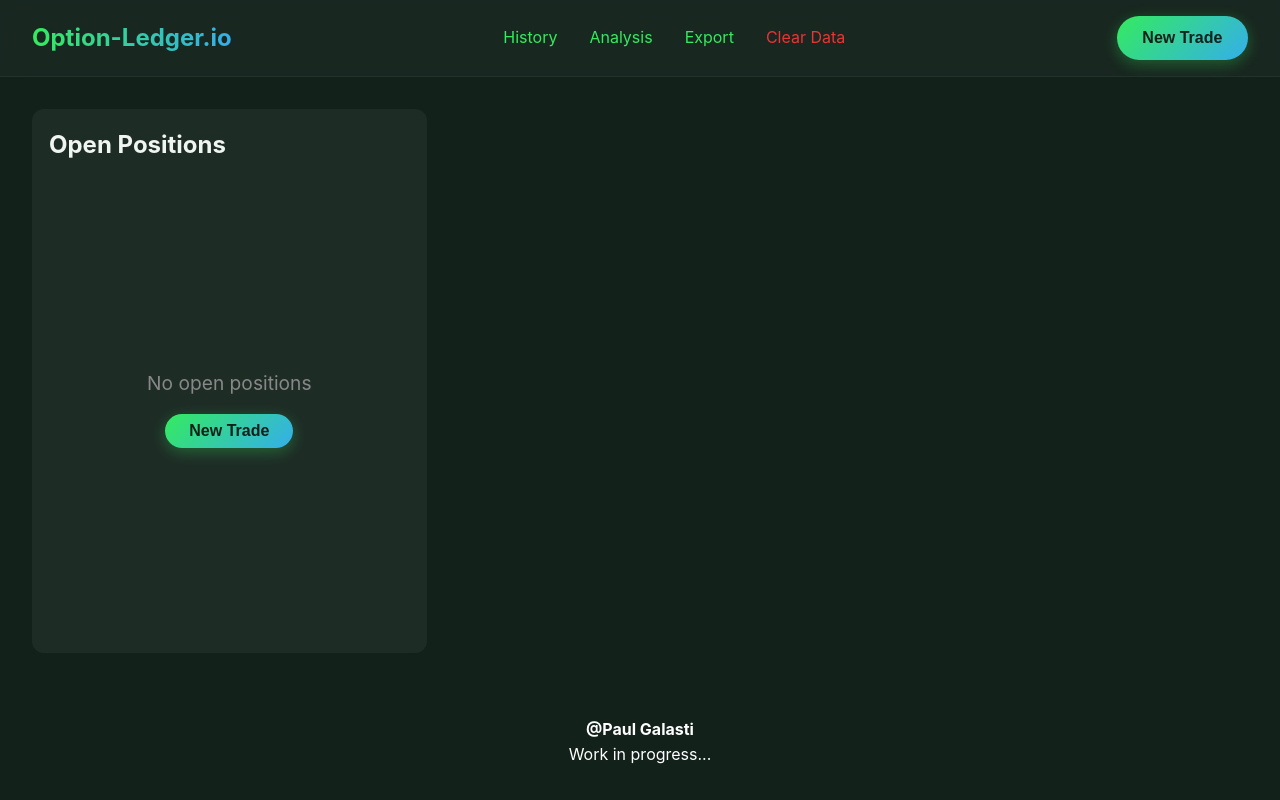
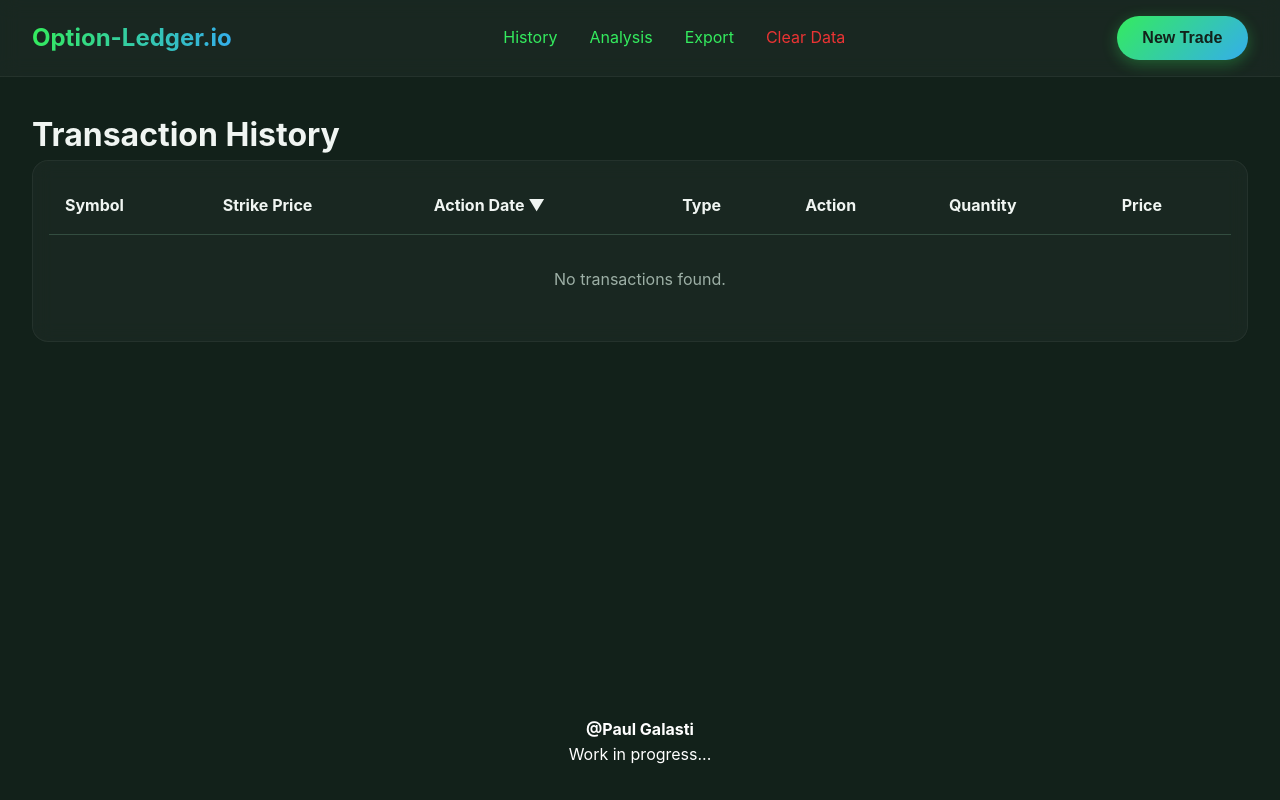
Before and after one commit to pgalasti/option-ledger, a React (Vite) app: page / in a window 1280 px wide. Both pictures are taken after a click on the link "History". Built offline with nearby package versions, Linux system fonts and the light colour scheme.

Commit message:
Added transaction history and navigation back to open positions.

```diff
--- a/src/App.jsx
+++ b/src/App.jsx
@@ -2,6 +2,7 @@ import React, { useState } from 'react';
 import Navbar from './components/Navbar';
 import Footer from './components/Footer';
 import Dashboard from './components/Dashboard';
+import History from './components/History';
 import NewTradeForm from './components/NewTradeForm';
 
 import { LocalDataPersistence } from './services/util/LocalDataPersistence';
@@ -19,6 +20,7 @@ function App() {
   const [isNewTradeOpen, setIsNewTradeOpen] = useState(false);
   const [editingPosition, setEditingPosition] = useState(null);
   const [tradeMode, setTradeMode] = useState('NEW'); // 'NEW', 'EDIT', 'CLOSE'
+  const [currentView, setCurrentView] = useState('DASHBOARD'); // 'DASHBOARD', 'HISTORY'
 
   const handleSaveTrade = (newTrade) => {
     const newPositions = repo.save(newTrade);
@@ -132,13 +134,17 @@ function App() {
 
   return (
     <div className="app-container">
-      <Navbar onNewTradeClick={() => {
+      <Navbar
+        onNewTradeClick={() => {
           setEditingPosition(null);
           setTradeMode('NEW');
           setIsNewTradeOpen(true);
-      }} />
+        }}
+        setCurrentView={setCurrentView}
+      />
 
       <main className="app-main" style={{ paddingTop: '2rem', paddingLeft: '2rem', paddingRight: '2rem', paddingBottom: '2rem' }}>
+        {currentView === 'DASHBOARD' ? (
           <Dashboard
             positions={positions}
             onNewTradeClick={() => {
@@ -152,6 +158,9 @@ function App() {
             onAssignPosition={handleAssignPositionRequest}
             onExpirePosition={handleExpirePosition}
           />
+        ) : (
+          <History transactionRepo={transactionRepo} />
+        )}
       </main>
 
       <NewTradeForm
--- /dev/null
+++ b/src/components/History.jsx
@@ -0,0 +1,174 @@
+import React, { useState, useMemo } from 'react';
+import { TransactionAction } from '../services/storage/TransactionRepo';
+
+const History = ({ transactionRepo }) => {
+    const [sortConfig, setSortConfig] = useState({ key: 'date', direction: 'desc' });
+
+    const transactions = transactionRepo.load();
+
+    const getPrice = (transaction) => {
+        const { action, data } = transaction;
+        let price = 0;
+        let type = '';
+
+        switch (action) {
+            case TransactionAction.OPEN:
+                price = data.priceSold;
+                type = 'cr';
+                break;
+            case TransactionAction.CLOSE:
+                price = data.priceClosed;
+                type = 'db';
+                break;
+            case TransactionAction.ASSIGNED:
+                price = data.assignedPrice;
+                // Put assignment = Buying shares (Debit)
+                // Call assignment = Selling shares (Credit)
+                // Note: data.type stores 'Covered Call' or 'Short Put'
+                type = data.type === 'Short Put' ? 'db' : 'cr';
+                break;
+            case TransactionAction.EXPIRED:
+                price = 0;
+                break;
+            default:
+                price = 0;
+        }
+        return { value: price || 0, type };
+    };
+
+    const sortedTransactions = useMemo(() => {
+        let sortableItems = [...transactions];
+        if (sortConfig !== null) {
+            sortableItems.sort((a, b) => {
+                let aValue, bValue;
+
+                if (sortConfig.key === 'symbol') {
+                    aValue = a.data.symbol;
+                    bValue = b.data.symbol;
+                } else if (sortConfig.key === 'date') {
+                    aValue = new Date(a.date);
+                    bValue = new Date(b.date);
+                } else if (sortConfig.key === 'price') {
+                    aValue = getPrice(a).value;
+                    bValue = getPrice(b).value;
+                } else {
+                    return 0;
+                }
+
+                if (aValue < bValue) {
+                    return sortConfig.direction === 'asc' ? -1 : 1;
+                }
+                if (aValue > bValue) {
+                    return sortConfig.direction === 'asc' ? 1 : -1;
+                }
+                return 0;
+            });
+        }
+        return sortableItems;
+    }, [transactions, sortConfig]);
+
+    const requestSort = (key) => {
+        let direction = 'asc';
+        if (sortConfig.key === key && sortConfig.direction === 'asc') {
+            direction = 'desc';
+        }
+        setSortConfig({ key, direction });
+    };
+
+    const getSortIndicator = (key) => {
+        if (sortConfig.key !== key) return null;
+        return sortConfig.direction === 'asc' ? ' ▲' : ' ▼';
+    };
+
+    const formatAction = (action) => {
+        switch (action) {
+            case TransactionAction.OPEN:
+                return 'STO';
+            case TransactionAction.CLOSE:
+                return 'BTC';
+            case TransactionAction.ASSIGNED:
+                return 'Assigned';
+            case TransactionAction.EXPIRED:
+                return 'Expired';
+            default:
+                return action;
+        }
+    };
+
+    const formatDate = (dateString) => {
+        if (!dateString) return '';
+        return new Date(dateString).toLocaleDateString();
+    };
+
+    return (
+        <div className="dashboard-container">
+            <div className="dashboard-header">
+                <h1>Transaction History</h1>
+            </div>
+
+            <div className="glass-panel" style={{ padding: '1rem', overflowX: 'auto' }}>
+                <table style={{ width: '100%', borderCollapse: 'collapse', color: 'var(--color-text-main)' }}>
+                    <thead>
+                        <tr style={{ borderBottom: '1px solid var(--color-border)', textAlign: 'left' }}>
+                            <th
+                                style={{ padding: '1rem', cursor: 'pointer' }}
+                                onClick={() => requestSort('symbol')}
+                            >
+                                Symbol{getSortIndicator('symbol')}
+                            </th>
+                            <th style={{ padding: '1rem' }}>Strike Price</th>
+                            <th
+                                style={{ padding: '1rem', cursor: 'pointer' }}
+                                onClick={() => requestSort('date')}
+                            >
+                                Action Date{getSortIndicator('date')}
+                            </th>
+                            <th style={{ padding: '1rem' }}>Type</th>
+                            <th style={{ padding: '1rem' }}>Action</th>
+                            <th style={{ padding: '1rem' }}>Quantity</th>
+                            <th
+                                style={{ padding: '1rem', cursor: 'pointer' }}
+                                onClick={() => requestSort('price')}
+                            >
+                                Price{getSortIndicator('price')}
+                            </th>
+                        </tr>
+                    </thead>
+                    <tbody>
+                        {sortedTransactions.length === 0 ? (
+                            <tr>
+                                <td colSpan="7" style={{ padding: '2rem', textAlign: 'center', color: 'var(--color-text-muted)' }}>
+                                    No transactions found.
+                                </td>
+                            </tr>
+                        ) : (
+                            sortedTransactions.map((t) => {
+                                const priceData = getPrice(t);
+                                return (
+                                    <tr key={t.id} style={{ borderBottom: '1px solid rgba(255,255,255,0.05)' }}>
+                                        <td style={{ padding: '1rem', fontWeight: 'bold' }}>{t.data.symbol}</td>
+                                        <td style={{ padding: '1rem' }}>${t.data.strikePrice?.toFixed(2)}</td>
+                                        <td style={{ padding: '1rem' }}>{formatDate(t.date)}</td>
+                                        <td style={{ padding: '1rem' }}>
+                                            <span className={`badge ${t.data.type === 'Covered Call' ? 'call' : 'put'}`}>
+                                                {t.data.type === 'Covered Call' ? 'Call' : 'Put'}
+                                            </span>
+                                        </td>
+                                        <td style={{ padding: '1rem' }}>{formatAction(t.action)}</td>
+                                        <td style={{ padding: '1rem' }}>1</td>
+                                        <td style={{ padding: '1rem' }}>
+                                            ${priceData.value.toFixed(2)}
+                                            {priceData.type && <span style={{ fontSize: '0.8em', opacity: 0.7, marginLeft: '4px' }}>{priceData.type}</span>}
+                                        </td>
+                                    </tr>
+                                );
+                            })
+                        )}
+                    </tbody>
+                </table>
+            </div>
+        </div>
+    );
+};
+
+export default History;
--- a/src/components/Navbar.jsx
+++ b/src/components/Navbar.jsx
@@ -1,13 +1,13 @@
 import React from 'react';
 
-const Navbar = ({ onNewTradeClick }) => {
+const Navbar = ({ onNewTradeClick, setCurrentView }) => {
     return (
         <nav className="nav-bar glass-panel" style={{ margin: 0, borderRadius: 0, borderTop: 'none', borderLeft: 'none', borderRight: 'none' }}>
-            <div className="nav-logo">
+            <div className="nav-logo" onClick={() => setCurrentView('DASHBOARD')} style={{ cursor: 'pointer' }}>
                 Option-<span style={{ color: 'var(--color-text-main)' }}>Ledger.io</span>
             </div>
             <div className="nav-links">
-                <a href="#">History</a>
+                <a href="#" onClick={(e) => { e.preventDefault(); setCurrentView('HISTORY'); }}>History</a>
                 <a href="#">Analysis</a>
                 <a href="#">Export</a>
                 <a className="warning" href="#">Clear Data</a>
```
Lines whose indentation alone changed are shown as unchanged.
